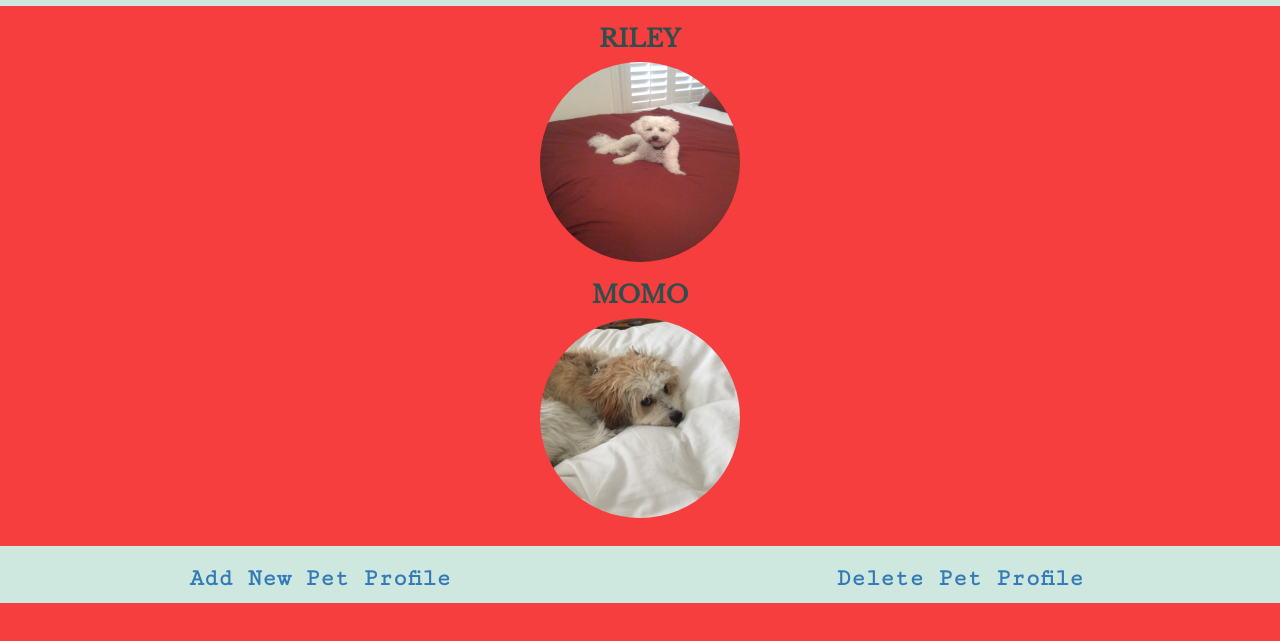
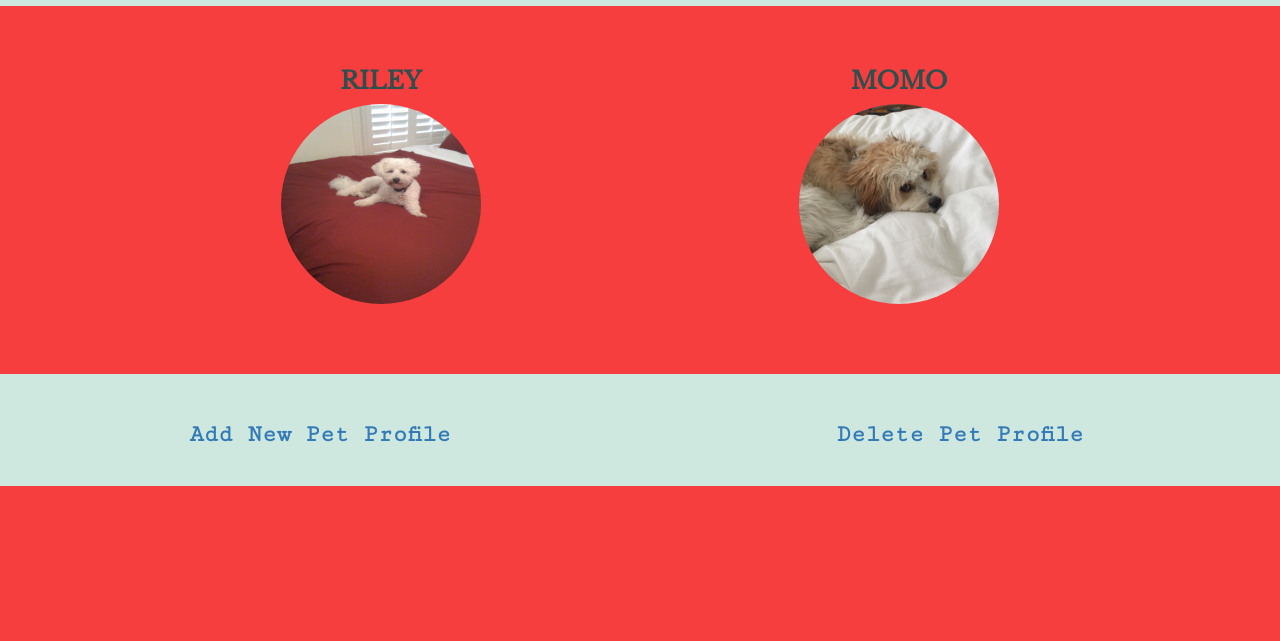
Before and after one commit to mcooperstein/peTracker-angular-capstone, a website with bundled scripts: page app/index.html at #/homepage in a window 1280 px wide. Shown: the part 127-768 px from the top of the page. Built offline with nearby package versions, Linux system fonts and the light colour scheme; a script that the page names is missing.

Commit message:
changed homepage layout
changed homepage layout

```diff
--- a/app/partials/homepage.html
+++ b/app/partials/homepage.html
@@ -1,12 +1,12 @@
 <section class="header-class no-padding-left-and-right col-xs-12">
     <h2>Select Your Pet's Profile Below:</h2>
 </section>
-<section class="profiles col-xs-12">
-    <div class="riley col-xs-12">
+<section class="profiles col-xs-10 col-xs-offset-1">
+    <div class="riley col-xs-6">
         <a ng-href="#/petprofile/Riley"><h3>RILEY</h3></a>
         <img src="images/Riley.jpg" height="200px" width="200px" class="img-circle" />
     </div>
-    <div class="moe col-xs-12">
+    <div class="moe col-xs-6">
         <a ng-href="#/petprofile/Moe"><h3>MOMO</h3></a>
         <img src="images/Moe.jpg" height="200px" width="200px" class="img-circle" />
     </div>
--- a/app/style.css
+++ b/app/style.css
@@ -77,6 +77,11 @@ h1 {
 Content styles (Main Module)
 (all the styles inside the < sections > or < aside > tags)
 */
+
+.profiles {
+    margin-top: 3em;
+    margin-bottom: 3em;
+}
 
 h2 {
     font-family: 'Libre Baskerville', serif;
@@ -288,7 +293,7 @@ Footer styles (Main Module)
 
 .add-delete {
     margin-top: 2em;
-    /*padding: 2em;*/
+    padding: 2em;
     background-color: #CEE8DF;
     width: 100%;
 }
```
